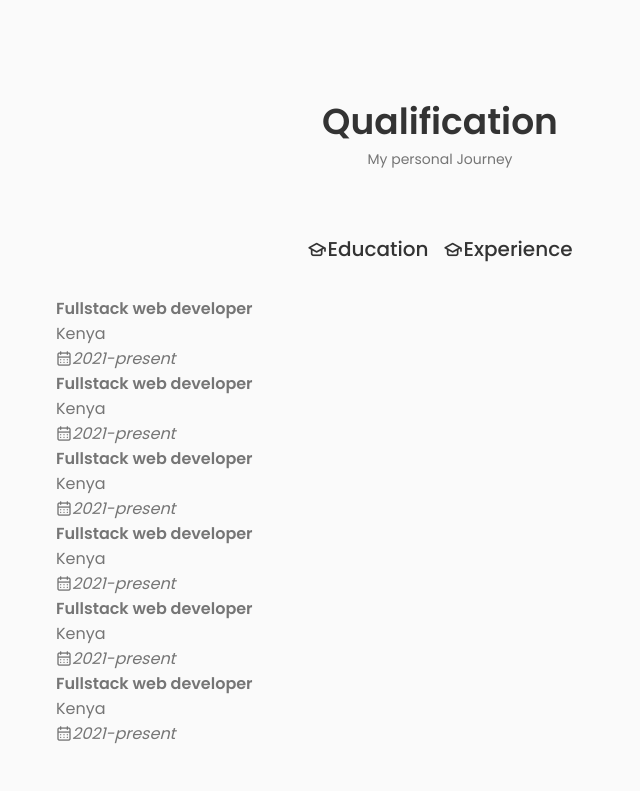
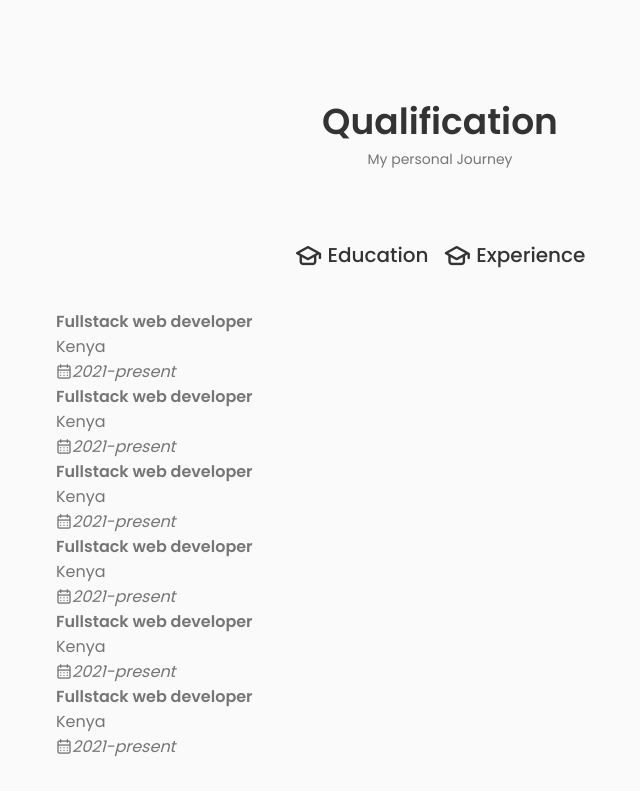
Before and after one commit to ch1n069/Portfolio, a React (Create React App) app: page / in a window 1280 px wide. Shown: the part 2343-3134 px from the top of the page, without its empty margins (200-840 px from the left). Built offline with nearby package versions, Linux system fonts and the light colour scheme.

Commit message:
adde styling to the education and experience icons

```diff
--- a/src/components/qualification/Qualification.css
+++ b/src/components/qualification/Qualification.css
@@ -16,3 +16,12 @@
     margin: 0 car(--mb-1);
     cursor: pointer;
 }
+
+.qualification__button:hover {
+    color: var(--title-color-dark);
+}
+
+.qualification__icon {
+    font-size: 1.8rem;
+    margin-right: var(--mb-0-25);
+}
```
